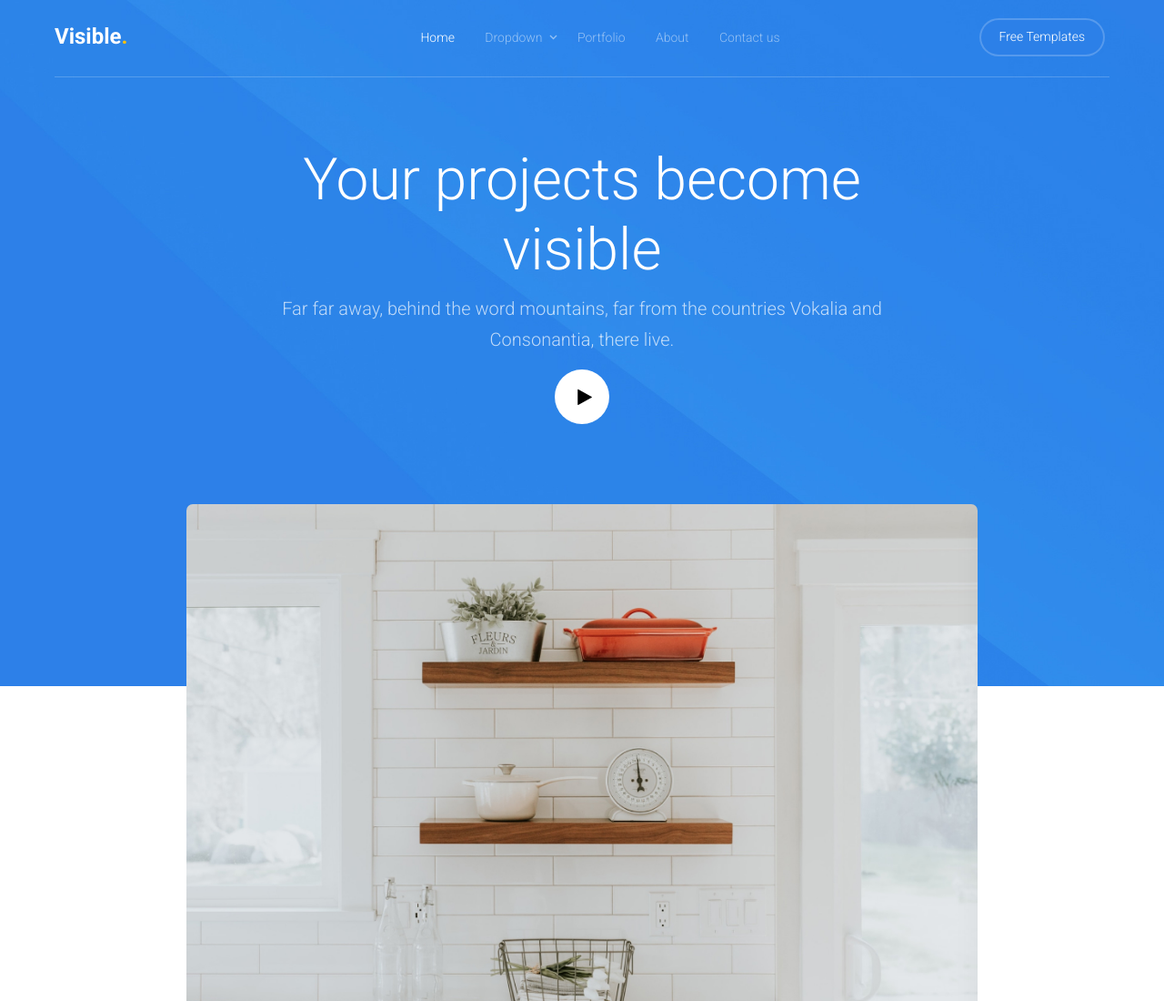
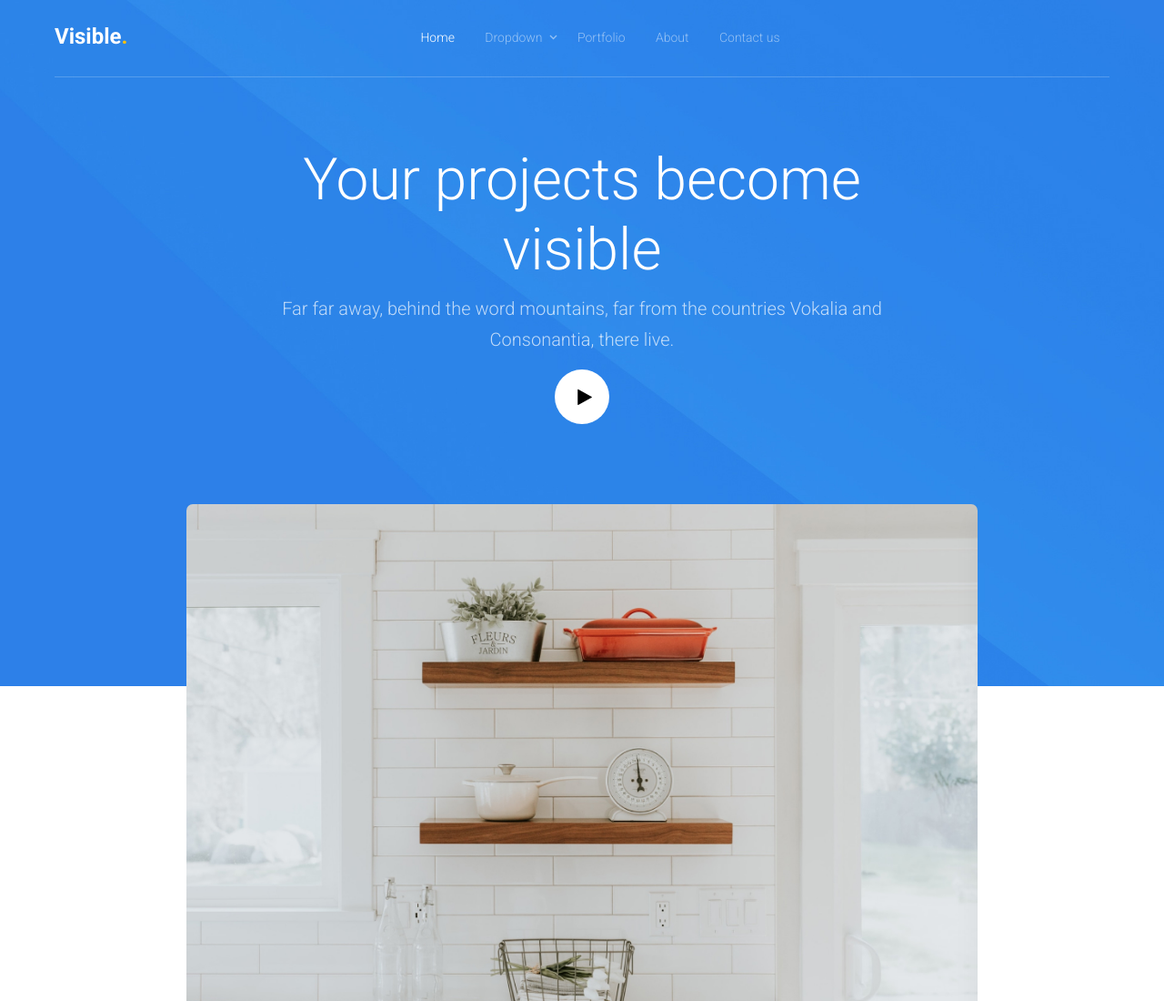
Before and after one commit to Lenesus/Visible, a plain HTML site: page index.html in a window 1280 px wide. Shown: the top 1100 px of the page at 91% size. Drawn offline with Linux system fonts and the light colour scheme; files whose address does not match are found by name.

Commit message:
Update index.html

```diff
--- a/index.html
+++ b/index.html
@@ -72,7 +72,7 @@
               <li><a href="portfolio.html">Portfolio</a></li>
               <li><a href="about.html">About</a></li>
               <li><a href="contact.html">Contact us</a></li>
-              <li class="cta-button"><a href="https://untree.co/" target="_blank">Free Templates</a></li>
+
             </ul>
 
             <a href="#" class="burger light ml-auto site-menu-toggle js-menu-toggle d-block d-lg-none" data-toggle="collapse" data-target="#main-navbar">
```
